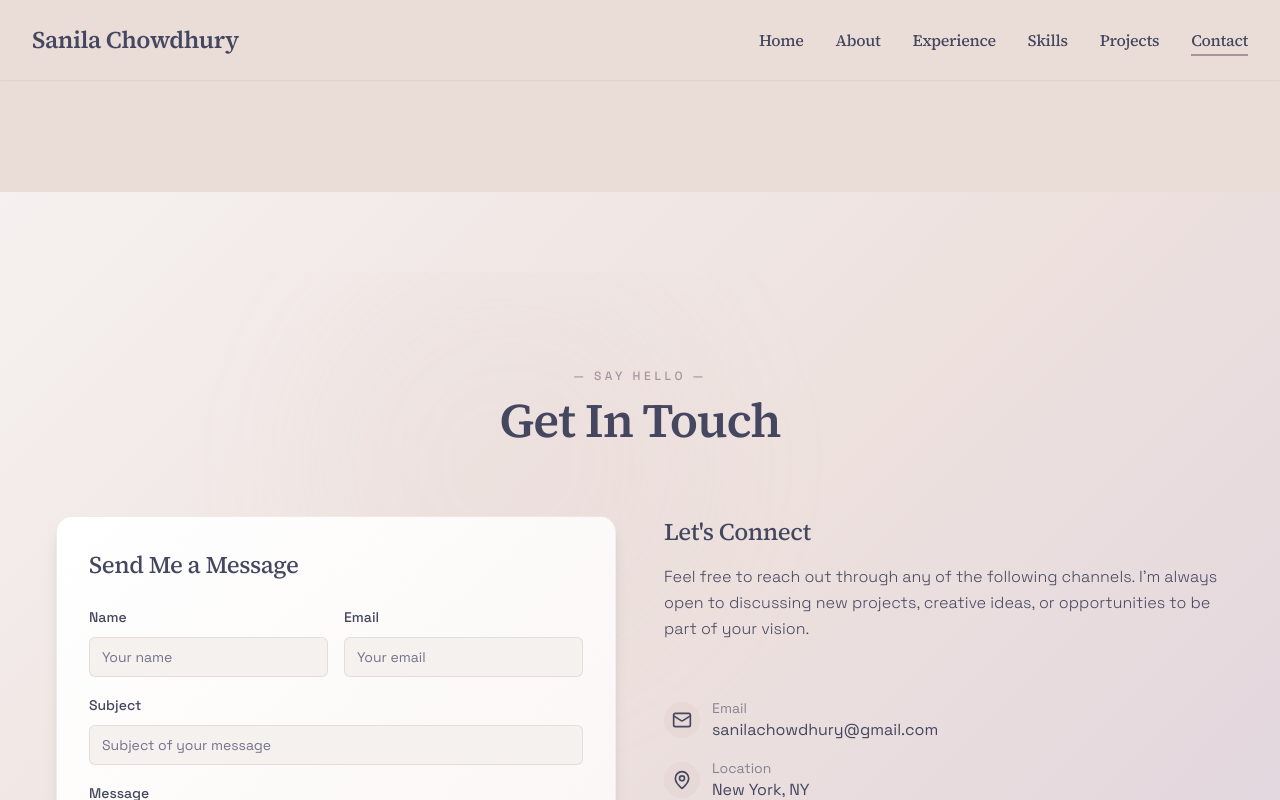
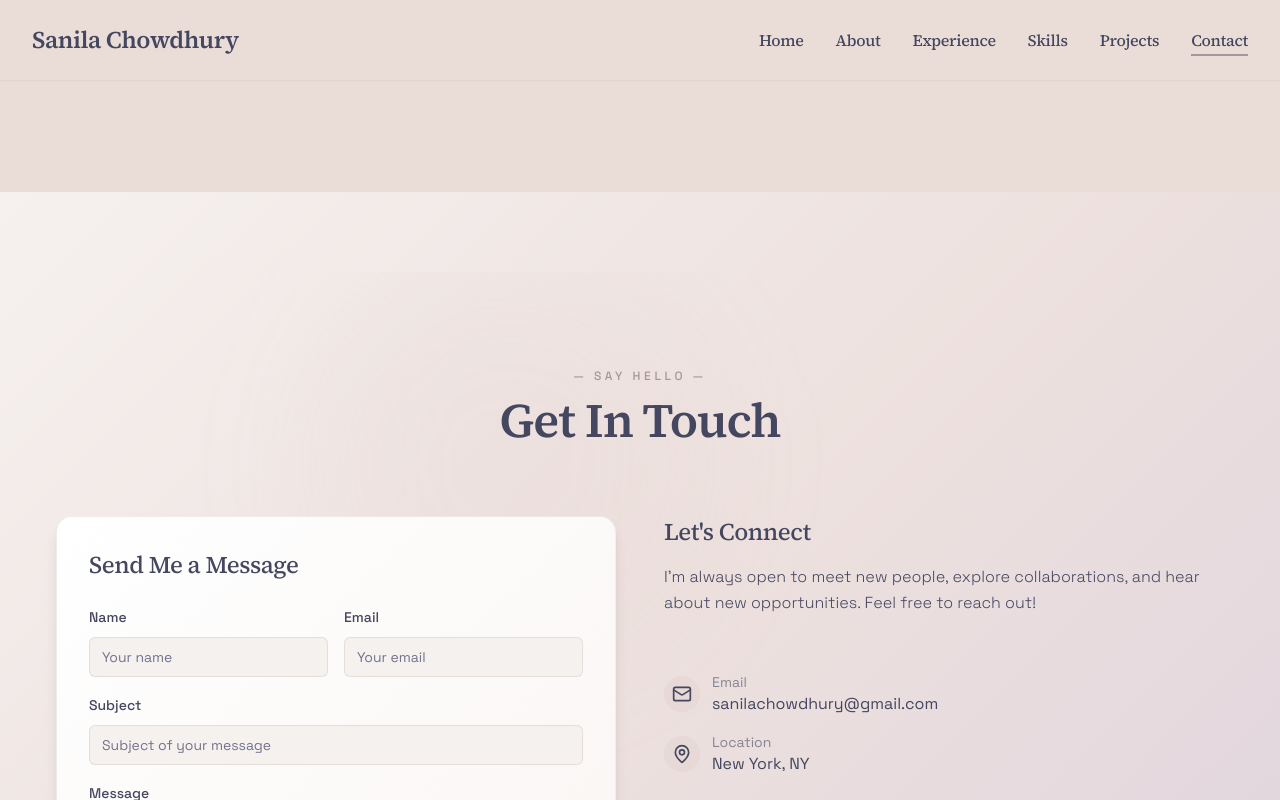
Before and after one commit to sanilac6459/portfolio, a React (Vite) app: page /contact in a window 1280 px wide. Shown: the top 800 px of the page. Built offline with nearby package versions, Linux system fonts and the light colour scheme.

Commit message:
update contact and project page

```diff
--- a/src/components/ContactSection.tsx
+++ b/src/components/ContactSection.tsx
@@ -101,9 +101,8 @@ const ContactSection = () => {
                 Let's Connect
               </h3>
               <p className="text-portfolio-navy mb-8 font-light leading-relaxed">
-                Feel free to reach out through any of the following channels.
-                I'm always open to discussing new projects, creative ideas, or
-                opportunities to be part of your vision.
+                I'm always open to meet new people, explore collaborations, and
+                hear about new opportunities. Feel free to reach out!
               </p>
             </div>
 
--- a/src/components/ProjectsSection.tsx
+++ b/src/components/ProjectsSection.tsx
@@ -78,7 +78,7 @@ const projects: ProjectProps[] = [
     image: "/images/weather.png",
     demoUrl:
       "https://drive.google.com/file/d/1WdWFLjX1RC3wM0LR9Jp2YswwVAwo5boe/view?usp=sharing",
-    repoUrl: "https://replit.com/@MashrafiAlam/FTF-Weather-App-2",
+    // repoUrl: "https://replit.com/@MashrafiAlam/FTF-Weather-App-2",
   },
   {
     title: "Discord Music Bot",
```
